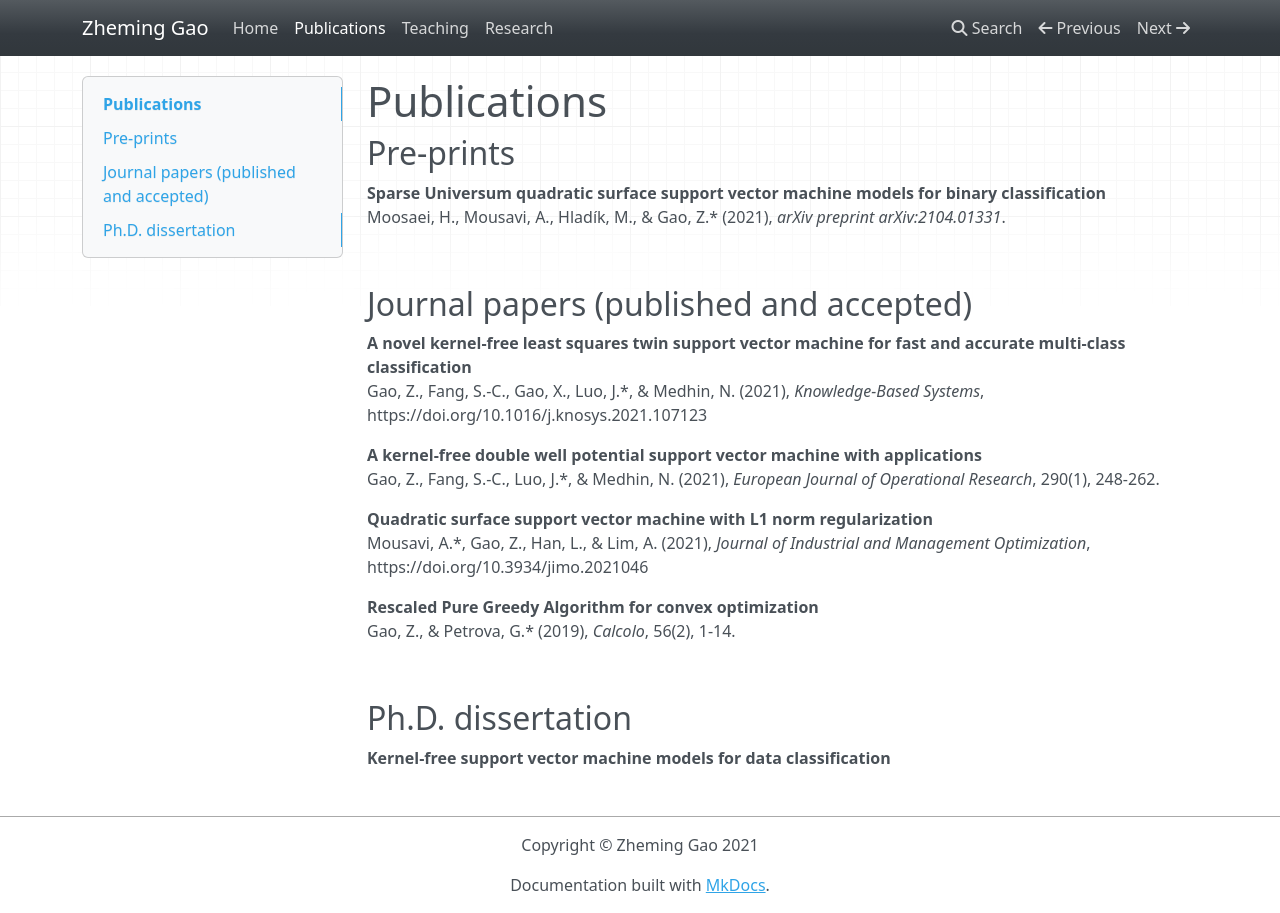
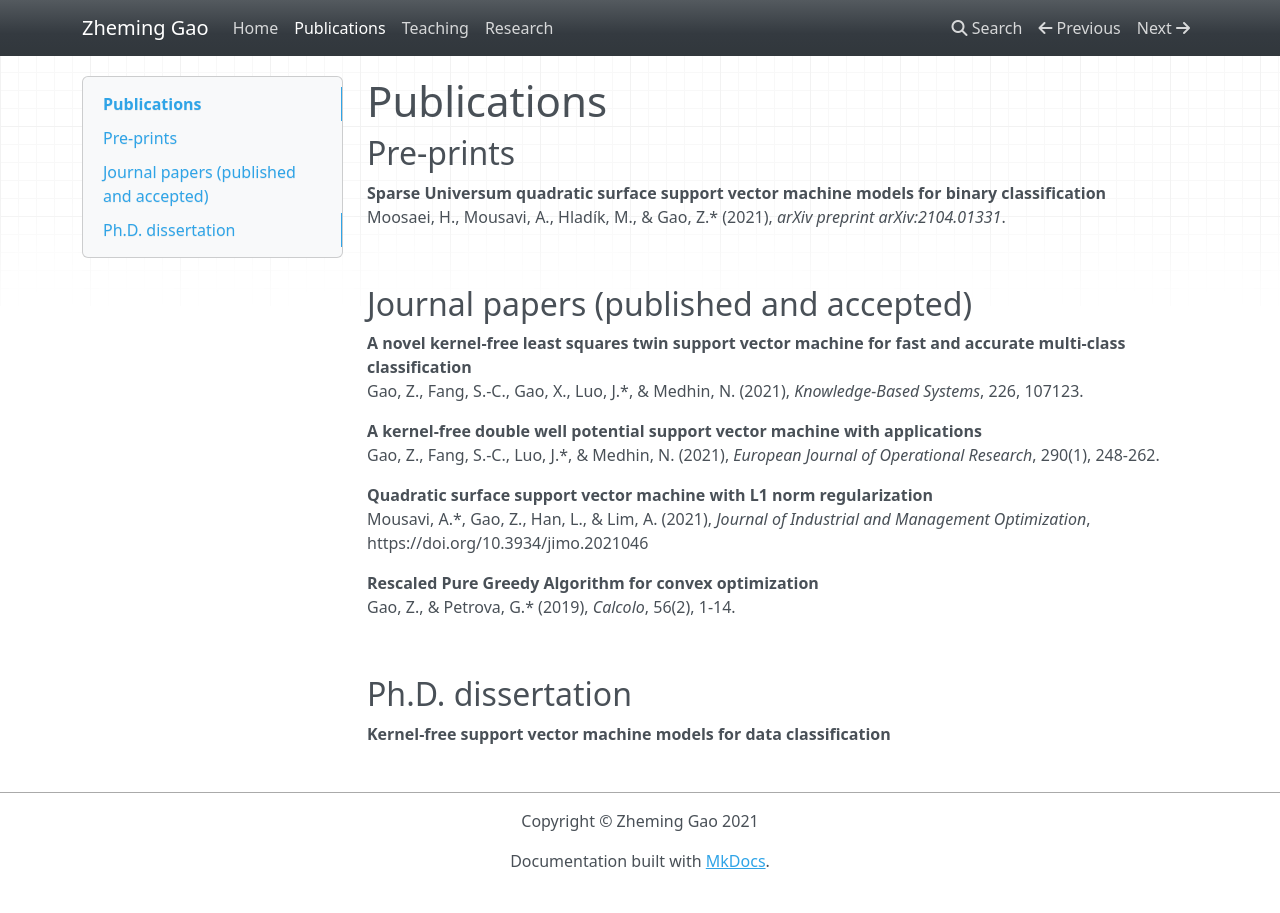
Before and after one commit to tonygaobasketball/zgao, an MkDocs documentation site: the page built from docs/docs/pub.md, in a window 1280 px wide. Built offline with MkDocs 1.6.1, drawn with Linux system fonts in a browser that asks for light colours; nearby versions of some CDN libraries.

Commit message:
Update pub.md
update publications. (test 20231005)

```diff
--- a/docs/docs/pub.md
+++ b/docs/docs/pub.md
@@ -9,7 +9,7 @@ Moosaei, H., Mousavi, A., Hladík, M., & Gao, Z.\* (2021), *arXiv preprint arXiv
 ## Journal papers (published and accepted)
 
 **A novel kernel-free least squares twin support vector machine for fast and accurate multi-class classification**
-Gao, Z., Fang, S.-C., Gao, X., Luo, J.\*, & Medhin, N. (2021), *Knowledge-Based Systems*, https://doi.org/10.1016/j.knosys.2021.107123
+Gao, Z., Fang, S.-C., Gao, X., Luo, J.\*, & Medhin, N. (2021), *Knowledge-Based Systems*, 226, 107123.
 
 **A kernel-free double well potential support vector machine with applications**
 Gao, Z., Fang, S.-C., Luo, J.\*, & Medhin, N. (2021), *European Journal of Operational Research*, 290(1), 248-262.
```
